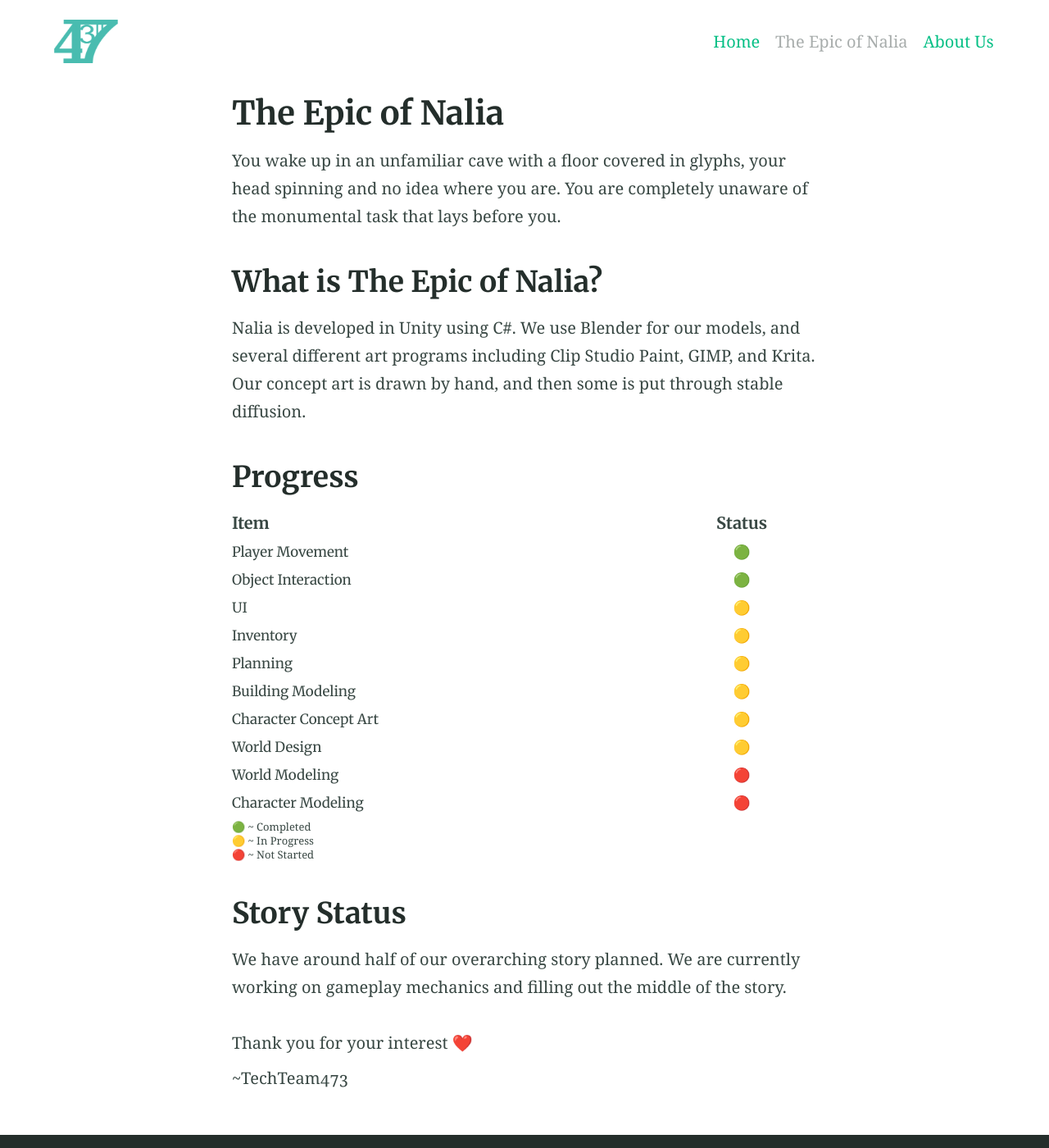
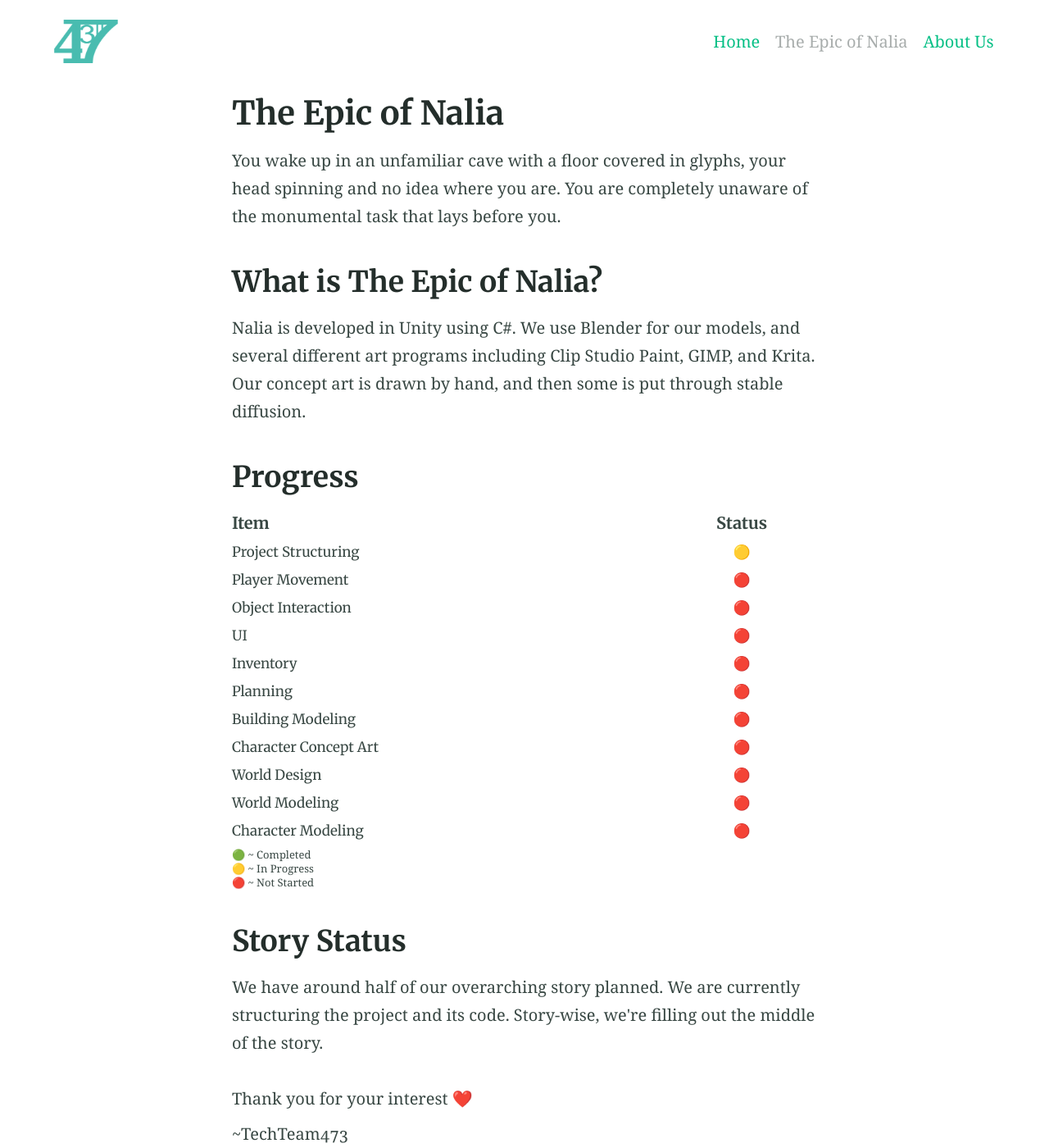
Before and after one commit to TechTeam473/techteam473.github.io, a Jekyll site: the page built from nalia.md, in a window 1280 px wide and 1400 px high. Shown: the whole window at 82% size. Built offline with Jekyll 4.4.1, drawn with Linux system fonts in a browser that asks for light colours.

Commit message:
Update for restructuring

```diff
--- a/nalia.md
+++ b/nalia.md
@@ -38,14 +38,15 @@ Nalia is developed in Unity using C#. We use Blender for our models, and several
 
 | <strong>Item</strong> | <strong>Status</strong> |
 | --------------------- | :---------------------: |
-| Player Movement       |           🟢            |
-| Object Interaction    |           🟢            |
-| UI                    |           🟡            |
-| Inventory             |           🟡            |
-| Planning              |           🟡            |
-| Building Modeling     |           🟡            |
-| Character Concept Art  |           🟡            |
-| World Design          |           🟡            |
+| Project Structuring   |           🟡            |
+| Player Movement       |           🔴            |
+| Object Interaction    |           🔴            |
+| UI                    |           🔴            |
+| Inventory             |           🔴            |
+| Planning              |           🔴            |
+| Building Modeling     |           🔴            |
+| Character Concept Art |           🔴            |
+| World Design          |           🔴            |
 | World Modeling        |           🔴            |
 | Character Modeling    |           🔴            |
 
@@ -62,7 +63,7 @@ Nalia is developed in Unity using C#. We use Blender for our models, and several
 ## Story Status
 
 <p>
-We have around half of our overarching story planned. We are currently working on gameplay mechanics and filling out the middle of the story.
+We have around half of our overarching story planned. We are currently structuring the project and its code. Story-wise, we're filling out the middle of the story.
 </p>
 
 <p class="no-margin">
```
